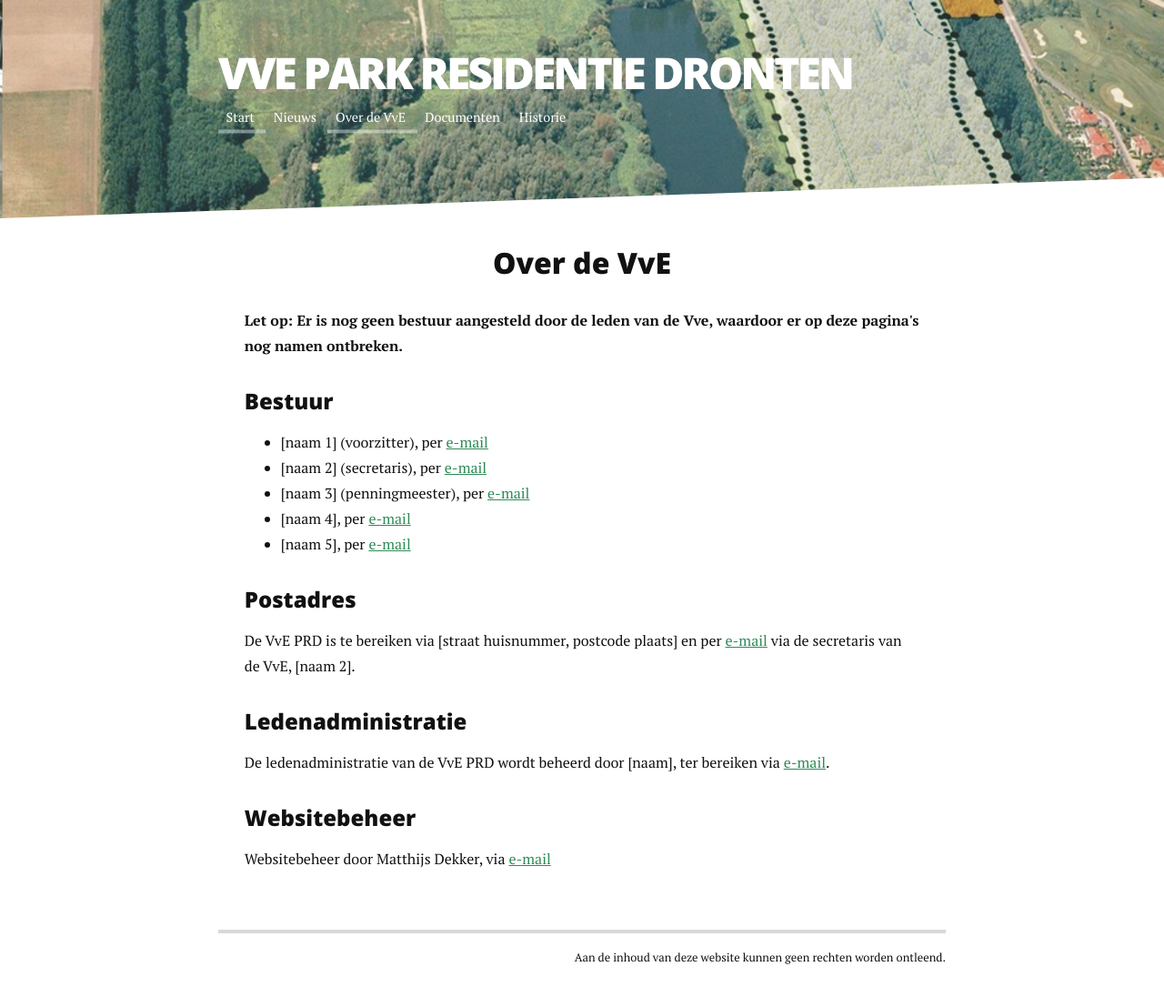
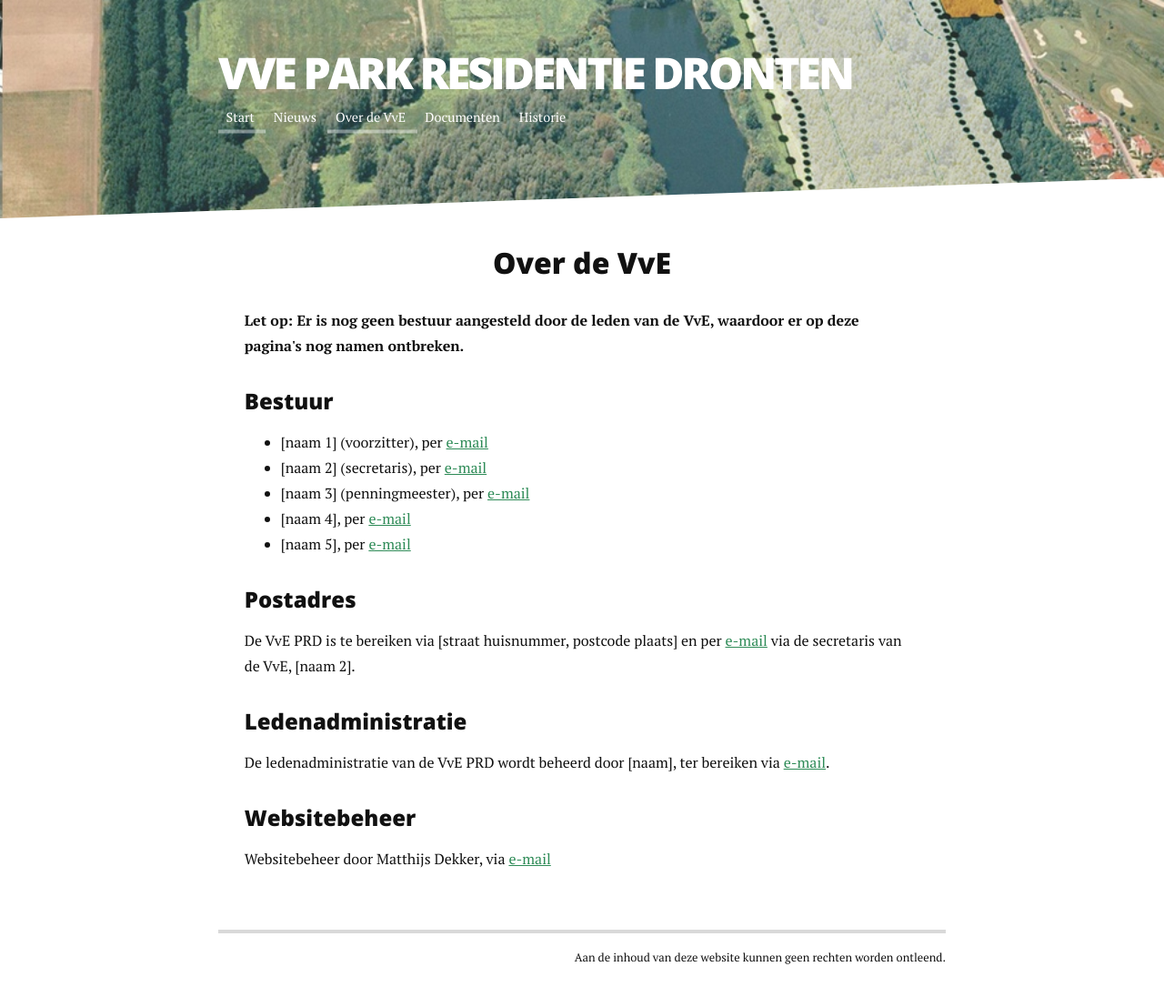
Before and after one commit to plamola/vve-parkresidentie, a Jekyll site: the page built from over.md, in a window 1280 px wide. Shown: the whole page at 91% size. Built offline with Jekyll 4.4.1, drawn with Linux system fonts in a browser that asks for light colours; nearby versions of some CDN libraries.

Commit message:
Typo fix

```diff
--- a/over.md
+++ b/over.md
@@ -5,7 +5,7 @@ title: Over de VvE
 
 <div class="post">
 	<h1 class="pageTitle">Over de VvE </h1>
-	<p><strong>Let op: Er is nog geen bestuur aangesteld door de leden van de Vve, waardoor er op deze pagina's nog namen ontbreken.</strong></p>
+	<p><strong>Let op: Er is nog geen bestuur aangesteld door de leden van de VvE, waardoor er op deze pagina's nog namen ontbreken.</strong></p>
     <h2>Bestuur</h2>
     <ul>
         <li>[naam 1] (voorzitter), per <a href="mailto:">e-mail</a></li>
```
